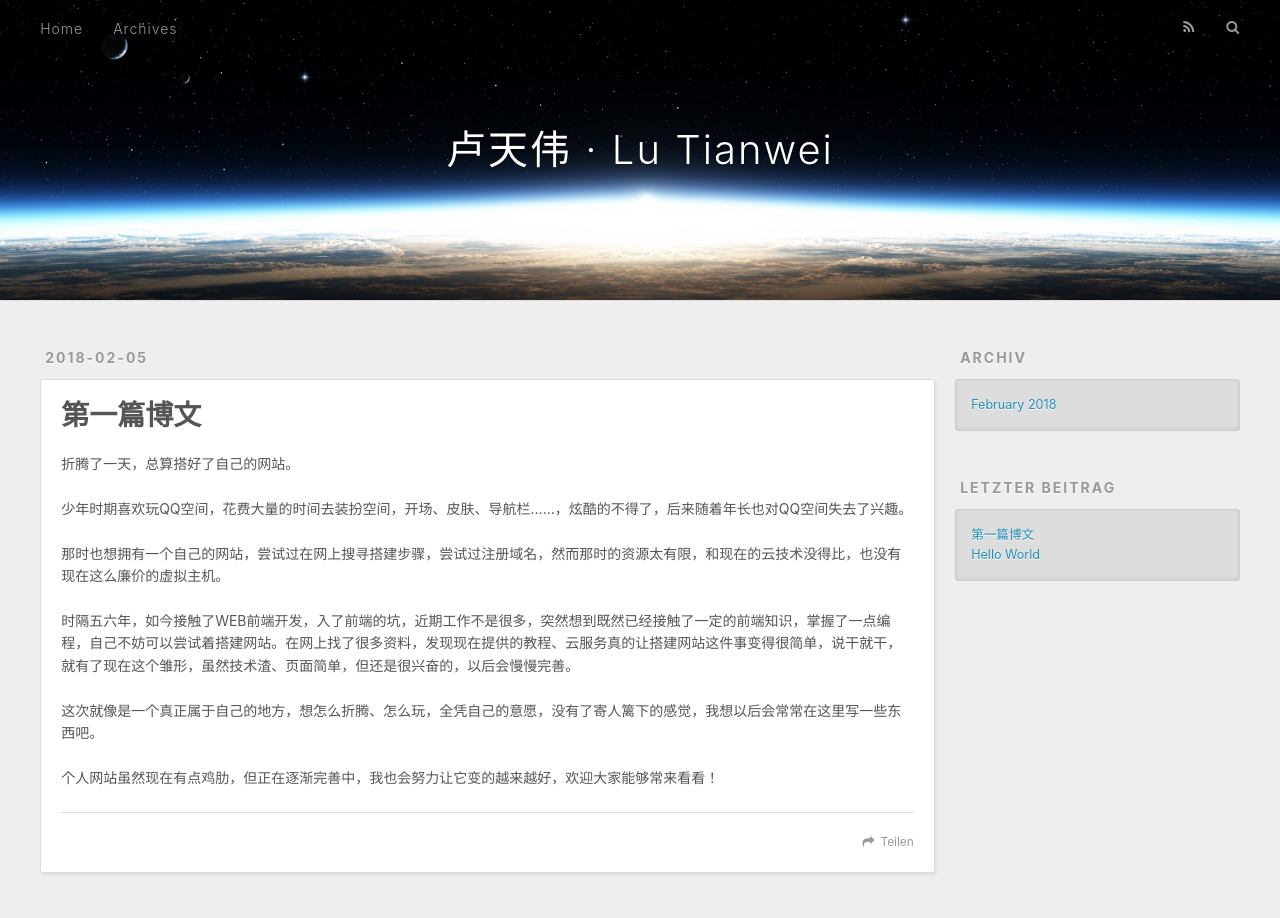
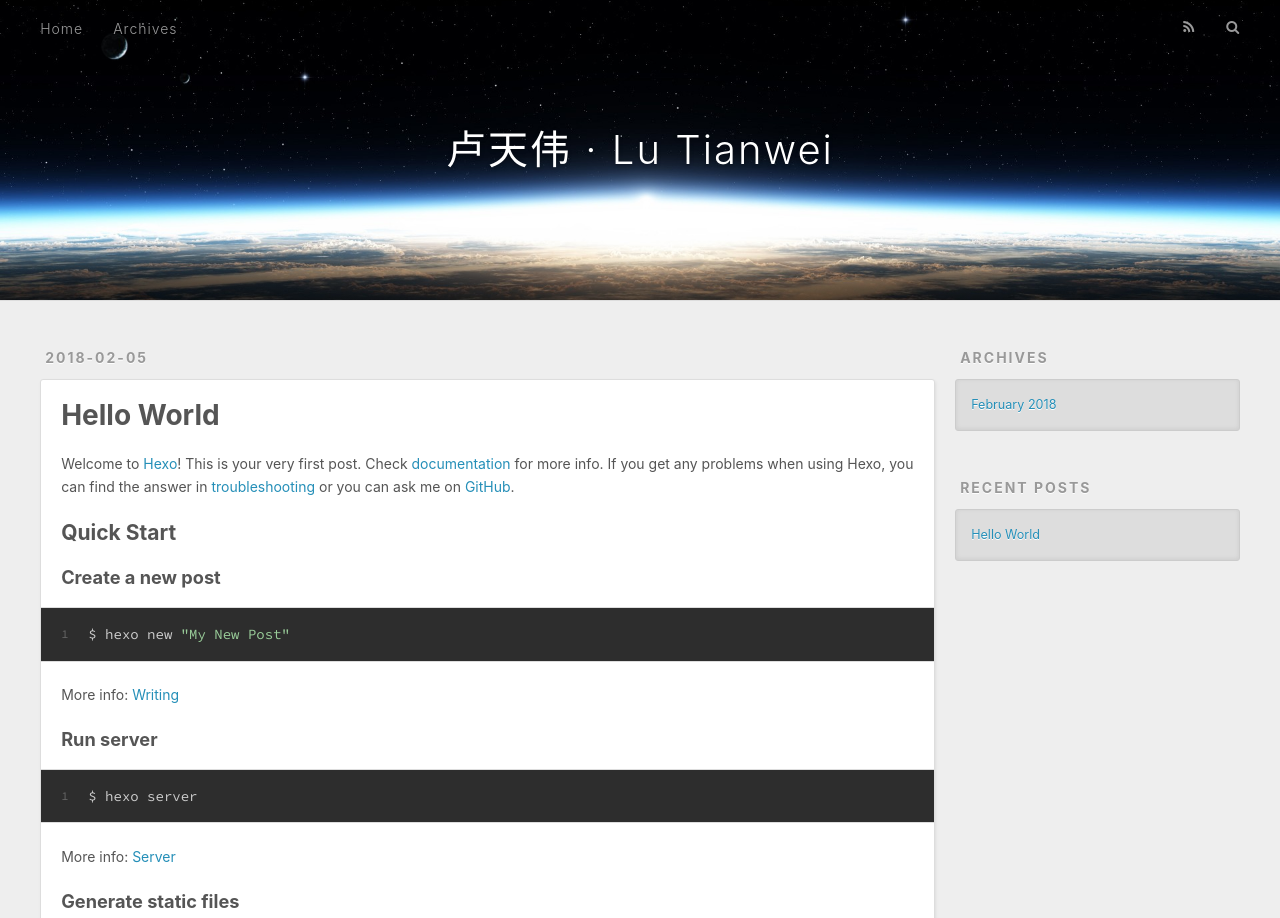
Before and after one commit to lu5230338/lu5230338.github.io, a plain HTML site: page index.html in a window 1280 px wide. Shown: the top 918 px of the page. Drawn offline with nearby package versions, Linux system fonts and the light colour scheme.

Commit message:
Site updated: 2018-02-05 21:48:23

```diff
--- a/index.html
+++ b/index.html
@@ -50,7 +50,7 @@
 
           <a id="nav-rss-link" class="nav-icon" href="/atom.xml" title="RSS Feed"></a>
 
-        <a id="nav-search-btn" class="nav-icon" title="Suche"></a>
+        <a id="nav-search-btn" class="nav-icon" title="Search"></a>
       </nav>
       <div id="search-form-wrap">
         <form action="//google.com/search" method="get" accept-charset="UTF-8" class="search-form"><input type="search" name="q" class="search-form-input" placeholder="Search"><button type="submit" class="search-form-submit">&#xF002;</button><input type="hidden" name="sitesearch" value="http://yoursite.com"></form>
@@ -60,48 +60,6 @@
 </header>
       <div class="outer">
         <section id="main">
-
-    <article id="post-第一篇博文" class="article article-type-post" itemscope itemprop="blogPost">
-  <div class="article-meta">
-    <a href="/2018/02/05/第一篇博文/" class="article-date">
-  <time datetime="2018-02-05T07:47:41.554Z" itemprop="datePublished">2018-02-05</time>
-</a>
-
-  </div>
-  <div class="article-inner">
-
-
-      <header class="article-header">
-
-
-    <h1 itemprop="name">
-      <a class="article-title" href="/2018/02/05/第一篇博文/">第一篇博文</a>
-    </h1>
-
-
-      </header>
-
-    <div class="article-entry" itemprop="articleBody">
-
-        <p>折腾了一天，总算搭好了自己的网站。</p>
-<p>少年时期喜欢玩QQ空间，花费大量的时间去装扮空间，开场、皮肤、导航栏……，炫酷的不得了，后来随着年长也对QQ空间失去了兴趣。</p>
-<p>那时也想拥有一个自己的网站，尝试过在网上搜寻搭建步骤，尝试过注册域名，然而那时的资源太有限，和现在的云技术没得比，也没有现在这么廉价的虚拟主机。</p>
-<p>时隔五六年，如今接触了WEB前端开发，入了前端的坑，近期工作不是很多，突然想到既然已经接触了一定的前端知识，掌握了一点编程，自己不妨可以尝试着搭建网站。在网上找了很多资料，发现现在提供的教程、云服务真的让搭建网站这件事变得很简单，说干就干，就有了现在这个雏形，虽然技术渣、页面简单，但还是很兴奋的，以后会慢慢完善。</p>
-<p>这次就像是一个真正属于自己的地方，想怎么折腾、怎么玩，全凭自己的意愿，没有了寄人篱下的感觉，我想以后会常常在这里写一些东西吧。</p>
-<p>个人网站虽然现在有点鸡肋，但正在逐渐完善中，我也会努力让它变的越来越好，欢迎大家能够常来看看！</p>
-
-
-    </div>
-    <footer class="article-footer">
-      <a data-url="http://yoursite.com/2018/02/05/第一篇博文/" data-id="cjda9sc2x0001tz6mye9p8xou" class="article-share-link">Teilen</a>
-
-
-    </footer>
-  </div>
-
-</article>
-
-
 
     <article id="post-hello-world" class="article article-type-post" itemscope itemprop="blogPost">
   <div class="article-meta">
@@ -138,7 +96,7 @@
 
     </div>
     <footer class="article-footer">
-      <a data-url="http://yoursite.com/2018/02/05/hello-world/" data-id="cjda9sc2u0000tz6mfdnwhs77" class="article-share-link">Teilen</a>
+      <a data-url="http://yoursite.com/2018/02/05/hello-world/" data-id="cjda9upne0000ug6m9uj8ck31" class="article-share-link">Share</a>
 
 
     </footer>
@@ -164,7 +122,7 @@
 
 
   <div class="widget-wrap">
-    <h3 class="widget-title">Archiv</h3>
+    <h3 class="widget-title">Archives</h3>
     <div class="widget">
       <ul class="archive-list"><li class="archive-list-item"><a class="archive-list-link" href="/archives/2018/02/">February 2018</a></li></ul>
     </div>
@@ -174,13 +132,9 @@
 
 
   <div class="widget-wrap">
-    <h3 class="widget-title">letzter Beitrag</h3>
+    <h3 class="widget-title">Recent Posts</h3>
     <div class="widget">
       <ul>
-
-          <li>
-            <a href="/2018/02/05/第一篇博文/">第一篇博文</a>
-          </li>
 
           <li>
             <a href="/2018/02/05/hello-world/">Hello World</a>
```
Also changed, not shown: 2018/02/05/hello-world/index.html (+4 -22 lines), archives/2018/02/index.html (+4 -27 lines), archives/2018/index.html (+4 -27 lines), archives/index.html (+4 -27 lines).
